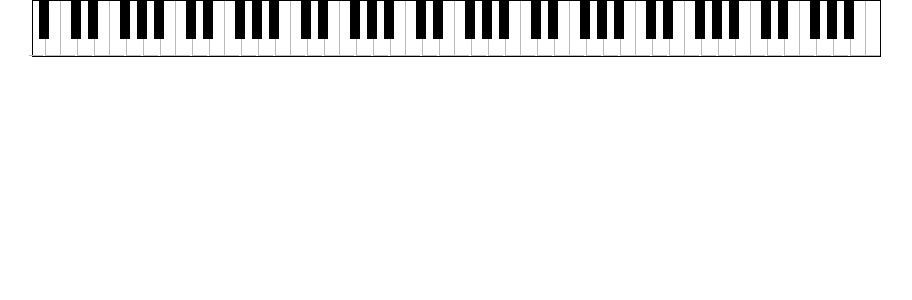
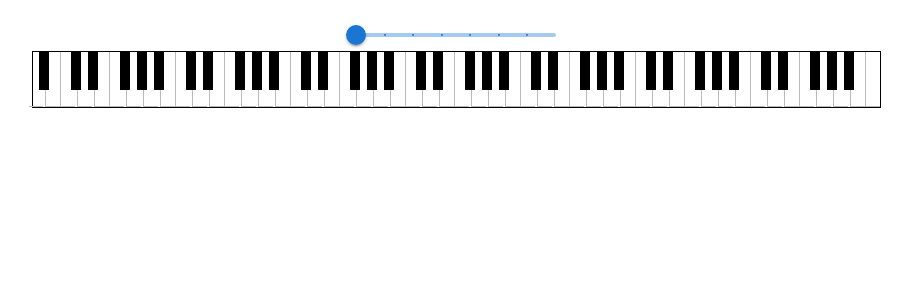
Before and after one commit to jedwards2/piano-app, a React (Create React App) app: page / in a window 1280 px wide. Shown: the top 300 px of the page, without its empty margins (184-1096 px from the left). Built offline with nearby package versions, Linux system fonts and the light colour scheme.

Commit message:
added slider and freqband

```diff
--- a/package.json
+++ b/package.json
@@ -3,6 +3,9 @@
   "version": "0.1.0",
   "private": true,
   "dependencies": {
+    "@emotion/react": "^11.9.3",
+    "@emotion/styled": "^11.9.3",
+    "@mui/material": "^5.8.4",
     "@testing-library/jest-dom": "^5.16.4",
     "@testing-library/react": "^13.3.0",
     "@testing-library/user-event": "^13.5.0",
--- a/src/App.css
+++ b/src/App.css
@@ -8,6 +8,7 @@ html, body {
   display: flex;
   justify-content: center;
   align-items: center;
+  flex-direction: column;
   height: 100%;
 }
 
@@ -65,3 +66,8 @@ html, body {
 .chosen {
   background-color: slateblue;
 }
+
+.slider--div {
+  margin-top: 20px;
+  width: 200px;
+}
--- a/src/App.js
+++ b/src/App.js
@@ -1,10 +1,25 @@
 import "./App.css";
+import { useState } from "react";
 import PianoDiv from "./components/PianoDiv";
+import Slider from "@mui/material/Slider";
 
 function App() {
+  const [freqBand, setFreqBand] = useState(0.02);
+
   return (
     <div className="app">
-      <PianoDiv />
+      <div className="slider--div">
+        <Slider
+          defaultValue={0.02}
+          step={0.01}
+          marks
+          min={0.02}
+          max={0.09}
+          onChange={(e) => setFreqBand(e.target.value)}
+        />
+      </div>
+
+      <PianoDiv freqBand={freqBand} />
     </div>
   );
 }
--- a/src/components/PianoDiv.js
+++ b/src/components/PianoDiv.js
@@ -3,11 +3,12 @@ import PianoKey from "./PianoKey";
 import findNotes from "../freqTest";
 import { useState } from "react";
 
-function PianoDiv() {
+function PianoDiv({ freqBand }) {
   const [chosenNotes, setChosenNotes] = useState([]);
   const noteClick = (note) => {
-    setChosenNotes(findNotes(note.num));
+    setChosenNotes(findNotes(note.num, freqBand));
   };
+
   let keys = data.map((noteObj) => {
     return (
       <PianoKey
--- a/src/freqTest.js
+++ b/src/freqTest.js
@@ -89,20 +89,18 @@ let data = [
   { name: "C8", num: "108", frq: 4186.009 },
 ];
 
-function findNotes(num) {
+function findNotes(num, freqBand) {
   let exactNotes = [];
-  let closeNotes = [];
 
   let frq = findFrq(num);
-  // let undertones = generateUndertones(frq);
+  let undertones = generateUndertones(frq);
   let overtones = generateOvertones(frq);
-  let partials = overtones;
-  // let partials = undertones.concat(overtones);
+  let partials = undertones.concat(overtones);
   //add to exact notes list
   partials.forEach((partial) => {
     data.forEach((noteObj) => {
       if (
-        checkIfExact(noteObj.frq, partial) &&
+        checkIfExact(noteObj.frq, partial, freqBand) &&
         !exactNotes.includes(noteObj.name)
       ) {
         exactNotes.push(noteObj.name);
@@ -110,35 +108,13 @@ function findNotes(num) {
     });
   });
 
-  partials.forEach((partial) => {
-    data.forEach((noteObj) => {
-      if (
-        checkIfClose(noteObj.frq, partial) &&
-        !closeNotes.includes(noteObj.name)
-      ) {
-        closeNotes.push(noteObj.name);
-      }
-    });
-  });
-
   return exactNotes;
 }
 
-function checkIfExact(frq, partial) {
+function checkIfExact(frq, partial, freqBand) {
   //Exact bounds
-  const upperBound = partial * 1.01;
-  const lowerBound = partial * 0.99;
-  if (frq < upperBound && frq > lowerBound) {
-    return true;
-  } else {
-    return false;
-  }
-}
-
-function checkIfClose(frq, partial) {
-  //Close bounds
-  const upperBound = partial * 1.05;
-  const lowerBound = partial * 0.95;
+  const upperBound = partial * (1 + freqBand);
+  const lowerBound = partial * (1 - freqBand);
   if (frq < upperBound && frq > lowerBound) {
     return true;
   } else {
```
Also changed, not shown: 1 other file (tests, documents, lock files or other folders).
